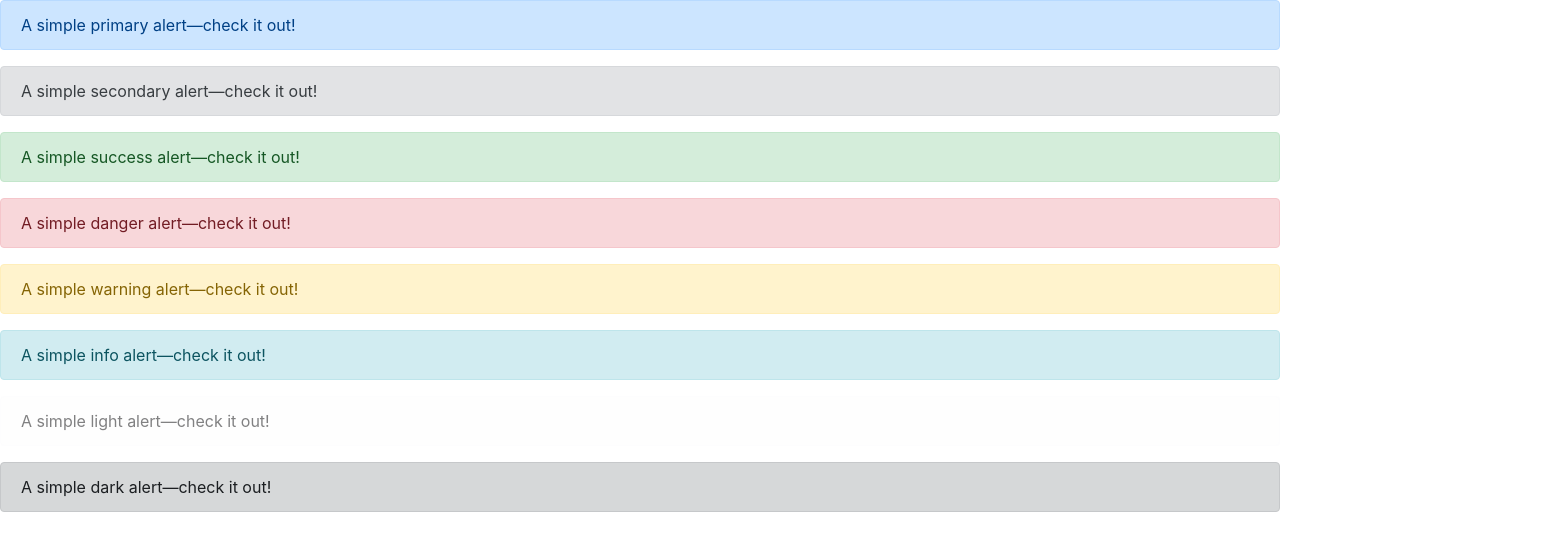
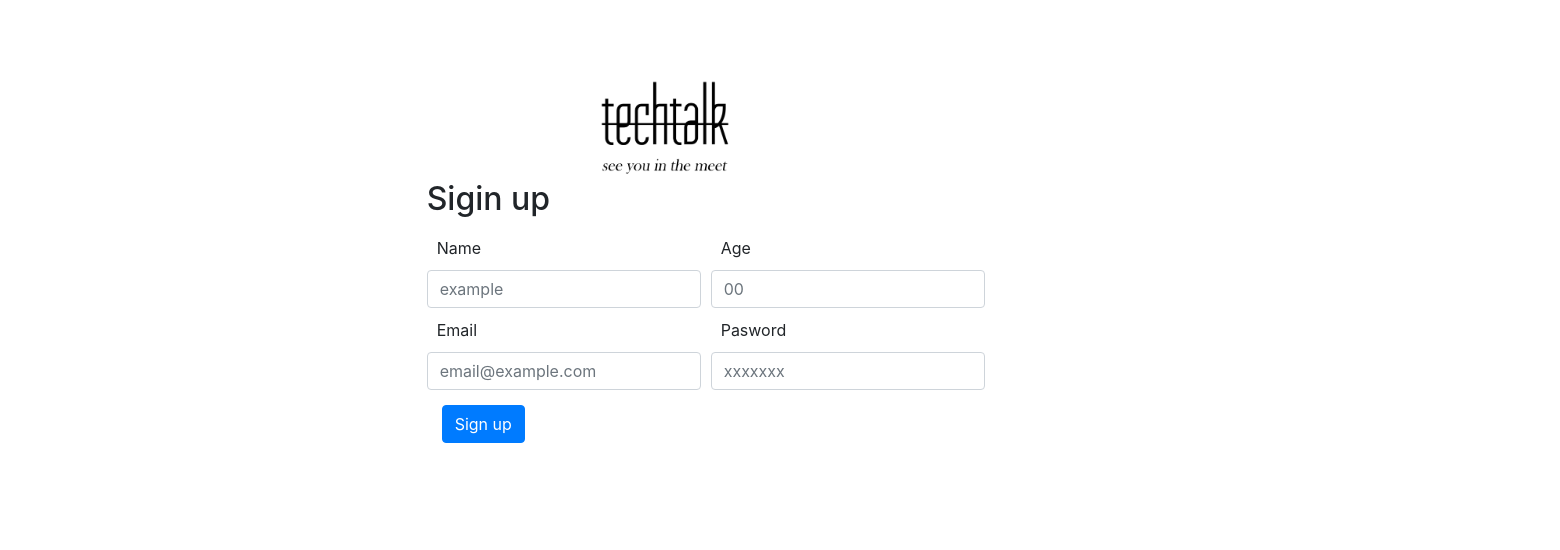
Before and after one commit to novilove/final3, an Angular app in the folder final/: page /sigin-up in a window 1280 px wide. Shown: the top 550 px of the page, 1560 px wide, since content can reach past the window. Built offline with nearby package versions, Linux system fonts and the light colour scheme.

Commit message:
registro

```diff
--- a/final/src/app/app.module.ts
+++ b/final/src/app/app.module.ts
@@ -10,6 +10,7 @@ import { EventComponent } from './component/event/event.component';
 import { AdminComponent } from './component/admin/admin.component';
 import { LoginComponent } from './component/login/login.component';
 import { StartComponent } from './component/start/start.component';
+import { SiginUpComponent } from './component/sigin-up/sigin-up.component';
 
 const appRoutes: Routes = [
   { path: 'home', component: HomeComponent },
@@ -18,6 +19,7 @@ const appRoutes: Routes = [
   { path: 'adminstrador', component: AdminComponent },
   { path: 'login', component: LoginComponent },
   { path: 'inicio', component: StartComponent },
+  { path: 'sigin-up',component: SiginUpComponent},
   {
     path: 'home',
     component: HomeComponent,
@@ -38,7 +40,8 @@ const appRoutes: Routes = [
     EventComponent,
     AdminComponent,
     LoginComponent,
-    StartComponent
+    StartComponent,
+    SiginUpComponent
   ],
   imports: [
     BrowserModule,
--- a/final/src/app/component/login/login.component.html
+++ b/final/src/app/component/login/login.component.html
@@ -13,6 +13,7 @@
 
     <div class="col-md-4"></div>
     <div class="col-4 login-pane" align="lefth">
+            <h2>Login</h2>
         <div class="form-group">
             <label for="exampleDropdownFormEmail2">Email address</label>
             <input type="email" class="form-control" id="exampleDropdownFormEmail2" placeholder="email@example.com">
--- /dev/null
+++ b/final/src/app/component/sigin-up/sigin-up.component.html
@@ -0,0 +1,40 @@
+<div class="row" style="margin: 0px; padding:0px;">
+    <div class="row no-gutters">
+        <div class="col-md-4"></div>
+        <div class="col-md-1" style="margin: 80px; padding: 0px; width: 1400px; height: 20px" align="rigth">
+          <img class="imagen-logo" src="assets/img/techtalk1.png" class="card-img" alt="NO FOUND!" >
+          <img class="imagen-slogan" src="assets/img/see you.png" class="card-img" alt="NO FOUND!">
+        </div>
+    </div>
+    <div class="col-4" ></div>
+    <h2>Sigin up</h2>
+    <div class="col-6"></div>
+    <div class="col-4"></div>
+    <div class="form-row">
+            <div class="col">
+                <label for="name" style="margin: 10px;">Name</label>
+                <input type="text" class="form-control" id="name" placeholder="example">
+            </div>
+            <div class="col">
+                <label for="age" style="margin: 10px;">Age</label>
+                <input type="text" class="form-control" id="age" placeholder="00">
+            </div>
+    </div>
+    <div class="col-12"></div>
+    <div class="col-4"></div>
+
+
+    <div class="form-row">
+            <div class="col">
+                <label for="email" style="margin: 10px;">Email</label>
+                <input type="email" class="form-control" id="email" placeholder="email@example.com">
+            </div>
+            <div class="col">
+                <label for="password" style="margin: 10px;">Pasword</label>
+                <input type="password" class="form-control" id="password" placeholder="xxxxxxx">
+            </div>
+    </div>
+    <div class="col-12"></div>
+    <div class="col-4"></div>
+    <button type="submit" class="btn btn-primary" style="margin: 15px;">Sign up</button>
+</div>
--- /dev/null
+++ b/final/src/app/component/sigin-up/sigin-up.component.ts
@@ -0,0 +1,15 @@
+import { Component, OnInit } from '@angular/core';
+
+@Component({
+  selector: 'app-sigin-up',
+  templateUrl: './sigin-up.component.html',
+  styleUrls: ['./sigin-up.component.css']
+})
+export class SiginUpComponent implements OnInit {
+
+  constructor() { }
+
+  ngOnInit() {
+  }
+
+}
```
Also changed, not shown: final/src/app/component/sigin-up/sigin-up.component.css (added).
